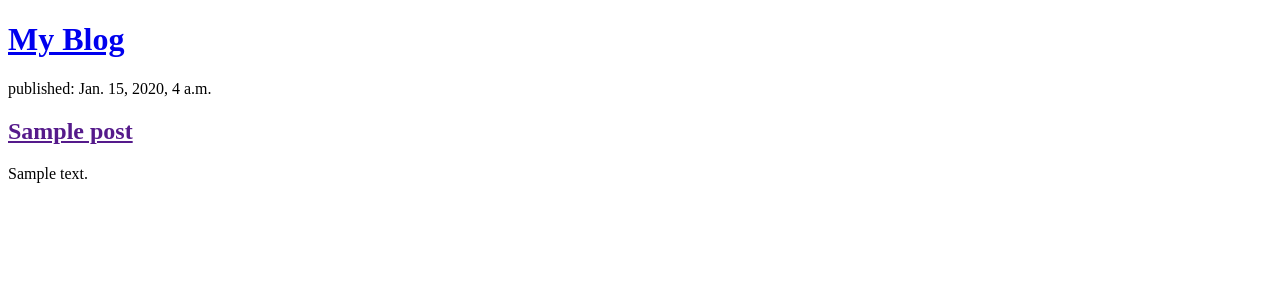
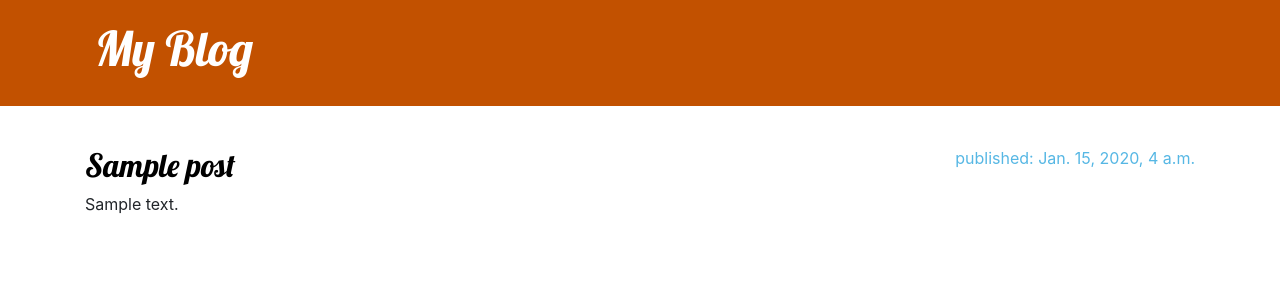
Before and after one commit to GedaUwU/djangoBlogApp, a Django app: template blog/templates/blog/post_list.html in a window 1280 px wide. Shown: the top 300 px of the page. Run offline with Django 3.2, Linux system fonts and the light colour scheme; the template is opened without the code that fills it: values that come from a table or form of the project are taken from there, others are empty; tables that the repository leaves empty hold one stand-in row (values such as "Sample post"); parts of the project's set-up code (start-up, migrations or seed data) failed here and were passed over.

Commit message:
Added a css style sheet to the template, including bootstrap. Define classes in the template

```diff
--- /dev/null
+++ b/blog/static/css/blog.css
@@ -0,0 +1,70 @@
+.page-header {
+    background-color: #C25100;
+    margin-top: 0;
+    margin-bottom: 40px;
+    padding: 20px 20px 20px 40px;
+}
+
+.page-header h1,
+.page-header h1 a,
+.page-header h1 a:visited,
+.page-header h1 a:active {
+    color: #ffffff;
+    font-size: 36pt;
+    text-decoration: none;
+}
+
+h1,
+h2,
+h3,
+h4 {
+    font-family: 'Lobster', cursive;
+}
+
+.date {
+    color: #56b7e4;
+}
+
+.save {
+    float: right;
+}
+
+.post-form textarea,
+.post-form input {
+    width: 100%;
+}
+
+.top-menu,
+.top-menu:hover,
+.top-menu:visited {
+    color: #ffffff;
+    float: right;
+    font-size: 26pt;
+    margin-right: 20px;
+}
+
+.post {
+    margin-bottom: 70px;
+}
+
+.post h2 a,
+.post h2 a:visited {
+    color: #000000;
+}
+
+.post > .date,
+.post > .actions {
+    float: right;
+}
+
+.btn-default,
+.btn-default:visited {
+    color: #C25100;
+    background: none;
+    border-color: #C25100;
+}
+
+.btn-default:hover {
+    color: #FFFFFF;
+    background-color: #C25100;
+}
--- a/blog/templates/blog/post_list.html
+++ b/blog/templates/blog/post_list.html
@@ -1,20 +1,35 @@
+{% load static %}
+
 <!DOCTYPE html>
 <html>
     <head>
         <title>My blog</title>
+        <link rel="stylesheet" href="https://cdn.jsdelivr.net/npm/bootstrap@4.5.3/dist/css/bootstrap.min.css" integrity="sha384-TX8t27EcRE3e/ihU7zmQxVncDAy5uIKz4rEkgIXeMed4M0jlfIDPvg6uqKI2xXr2" crossorigin="anonymous">
+        <link rel="stylesheet" type="text/css" href="{% static 'css/blog.css' %}">
+        <link href="//fonts.googleapis.com/css?family=Lobster&subset=latin,latin-ext" rel="stylesheet" type="text/css">
     </head>
     <body>
-        <header>
+        <header class="page-header">
+            <div class="container">
                 <h1><a href="/">My Blog</a></h1>
+            </div>
         </header>
 
+        <main class="container">
+            <div class="row">
+                <div class="col">
                     {% for post in posts %}
-        <article>
-            <time>published: {{ post.published_date }}</time>
+                        <article class="post">
+                            <time class="date">published: {{ post.published_date }}</time>
                             <h2><a href="">{{ post.title }}</a></h2>
                             <p>{{ post.text|linebreaksbr }}</p>
                         </article>
                     {% endfor %}
+                </div>
+            </div>
+        </main>
+
+
 
     </body>
 </html>
--- a/mysite/settings.py
+++ b/mysite/settings.py
@@ -120,4 +120,5 @@ USE_TZ = True
 # https://docs.djangoproject.com/en/2.2/howto/static-files/
 
 STATIC_URL = '/static/'
-STATIC_ROOT = os.path.join(BASE_DIR, 'static')
+# STATIC_ROOT = os.path.join(BASE_DIR, 'static')
+STATICFILES_DIRS = (os.path.join(BASE_DIR, "static"),)
```
Lines whose indentation alone changed are shown as unchanged.
